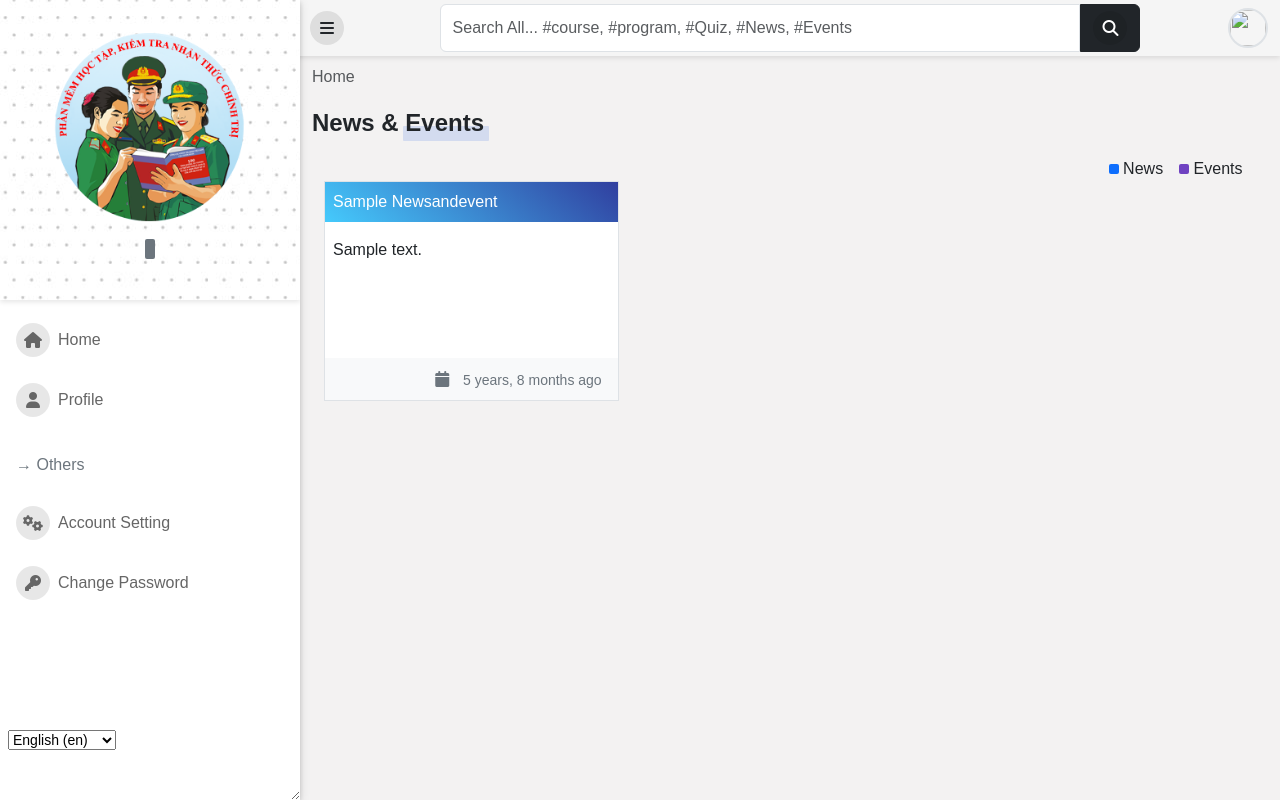
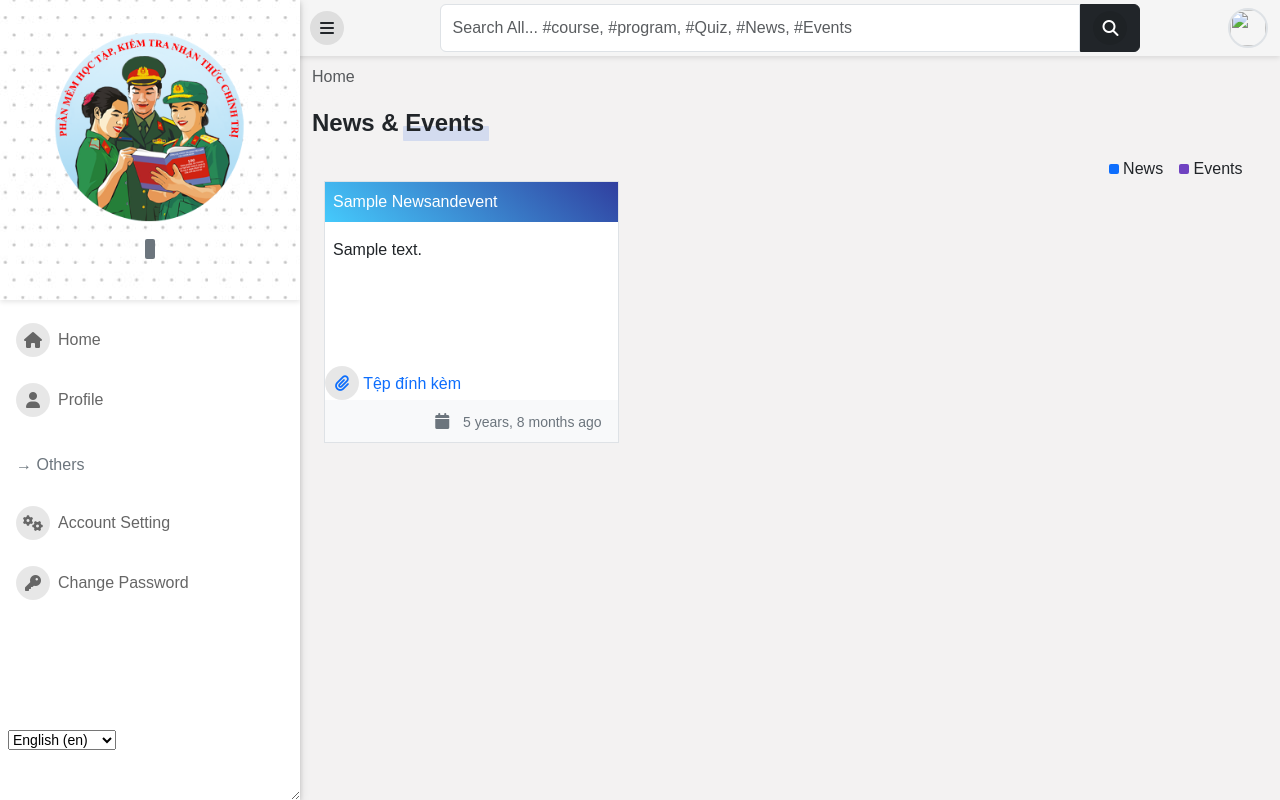
Before and after one commit to mdnanh/d97Learn, a Django app: template templates/core/index.html in a window 1280 px wide. Run offline with Django 3.2, Linux system fonts and the light colour scheme; tables that the repository leaves empty hold one stand-in row (values such as "Sample post"); the template is opened without the code that fills it: values that come from a table or form of the project are taken from there, most other values are stand-ins (such as "Sample title", 1, 10 or a date in 2020); parts of the project's set-up code (start-up, migrations or seed data) failed here and were passed over; some libraries are stand-ins or nearby versions.

Commit message:
attachment post

```diff
--- a/templates/core/index.html
+++ b/templates/core/index.html
@@ -58,7 +58,16 @@
                 </div>
 
                 <div class="p-2 my-2" style="min-height: 120px;">{{ item.summary }}</div>
-
+                <!-- =================== PHẦN THÊM MỚI =================== -->
+                {% if news.attachment %}
+                <div class="attachment-indicator mt-3">
+                    <a href="{{ news.attachment.url }}" target="_blank" download>
+                        <i class="fas fa-paperclip"></i> <!-- Biểu tượng kẹp giấy -->
+                        Tệp đính kèm
+                    </a>
+                </div>
+                {% endif %}
+                <!-- ================= KẾT THÚC PHẦN THÊM MỚI =============== -->
                 <div class="bg-light p-1 small text-secondary text-end pe-3">
                     <i class="fa fa-calendar small unstyled"></i>
                     {{ item.updated_date|timesince }} {% trans 'ago' %}
```
